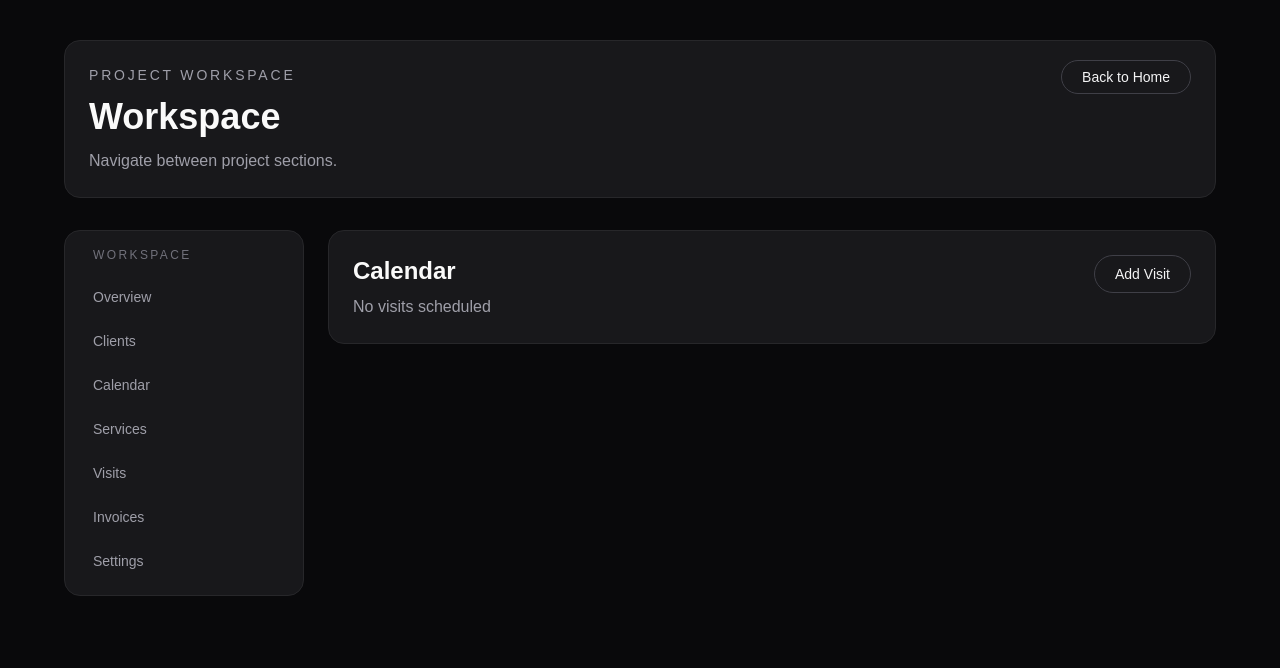
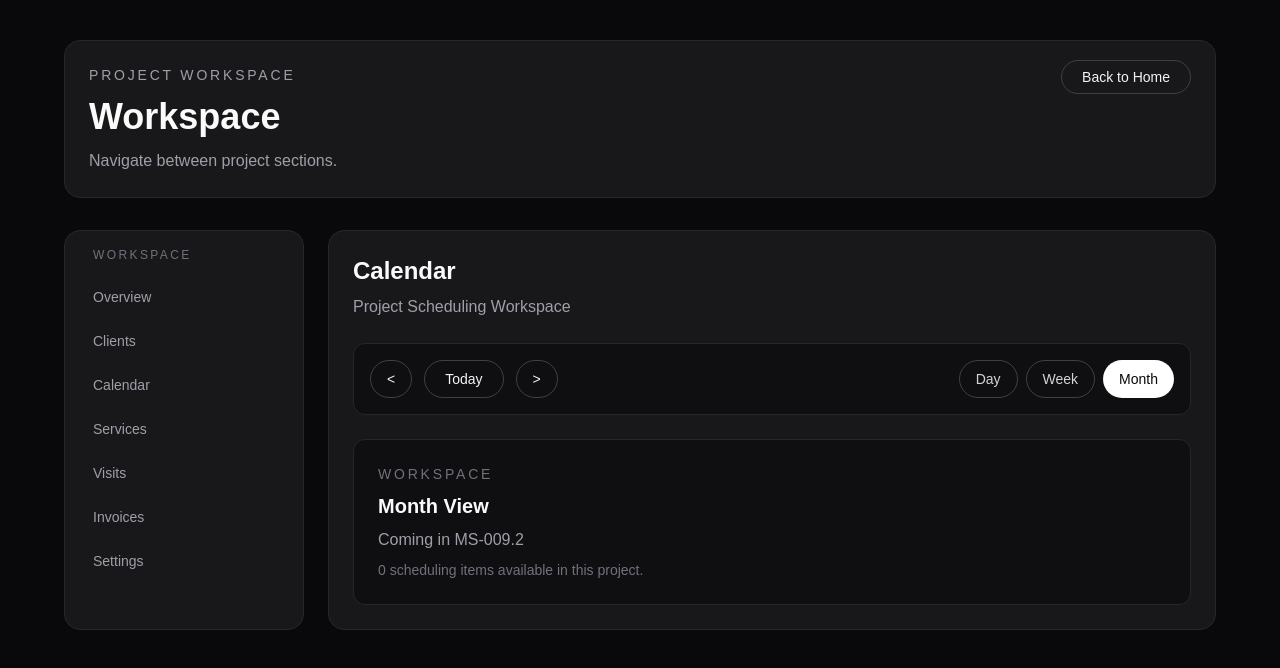
Before and after one commit to Rgronski/soft-premium-system, a Next.js app: page /projects/1/calendar in a window 1280 px wide. Shown: the top 668 px of the page. Built offline with nearby package versions, Linux system fonts and the light colour scheme.

Commit message:
feat: add scheduling engine calendar shell

```diff
--- a/src/app/projects/[id]/calendar/page.tsx
+++ b/src/app/projects/[id]/calendar/page.tsx
@@ -1,6 +1,5 @@
 "use client";
 
-import Link from "next/link";
 import { useParams } from "next/navigation";
 import { useMemo } from "react";
 
@@ -12,22 +11,6 @@ type Visit = {
   time: string;
   createdAt: string;
   status?: string;
-};
-
-type Client = {
-  id: string;
-  firstName: string;
-  lastName: string;
-  phone: string;
-  createdAt: string;
-};
-
-type Service = {
-  id: string;
-  name: string;
-  duration: number;
-  price: number;
-  createdAt: string;
 };
 
 export default function ProjectCalendarPage() {
@@ -50,88 +33,73 @@ export default function ProjectCalendarPage() {
       return firstDateTime.localeCompare(secondDateTime);
     });
   }, [isLoaded, params.id]);
-  const clients = useMemo<Client[]>(() => {
-    if (!isLoaded) {
-      return [];
-    }
-
-    const savedClients = localStorage.getItem(
-      `soft-premium-system.projects.${params.id}.clients`,
-    );
-
-    return savedClients ? JSON.parse(savedClients) : [];
-  }, [isLoaded, params.id]);
-  const services = useMemo<Service[]>(() => {
-    if (!isLoaded) {
-      return [];
-    }
-
-    const savedServices = localStorage.getItem(
-      `soft-premium-system.projects.${params.id}.services`,
-    );
-
-    return savedServices ? JSON.parse(savedServices) : [];
-  }, [isLoaded, params.id]);
 
   return (
     <section className="rounded-2xl border border-zinc-800 bg-zinc-900 p-6">
       <div className="space-y-6">
-        <div className="flex flex-col gap-4 sm:flex-row sm:items-start sm:justify-between">
+        <div className="space-y-2">
+          <h2 className="text-2xl font-semibold text-zinc-50">Calendar</h2>
+          <p className="text-zinc-400">Project Scheduling Workspace</p>
+        </div>
+
+        <div className="flex flex-col gap-3 rounded-xl border border-zinc-800 bg-zinc-950/60 p-4 lg:flex-row lg:items-center lg:justify-between">
+          <div className="flex items-center gap-3">
+            <button
+              type="button"
+              className="rounded-full border border-zinc-700 px-4 py-2 text-sm font-medium text-zinc-100 transition-colors hover:border-zinc-500 hover:bg-zinc-800"
+            >
+              {"<"}
+            </button>
+            <button
+              type="button"
+              className="rounded-full border border-zinc-700 px-5 py-2 text-sm font-medium text-zinc-100 transition-colors hover:border-zinc-500 hover:bg-zinc-800"
+            >
+              Today
+            </button>
+            <button
+              type="button"
+              className="rounded-full border border-zinc-700 px-4 py-2 text-sm font-medium text-zinc-100 transition-colors hover:border-zinc-500 hover:bg-zinc-800"
+            >
+              {">"}
+            </button>
+          </div>
+
+          <div className="flex flex-wrap gap-2">
+            <button
+              type="button"
+              className="rounded-full border border-zinc-700 px-4 py-2 text-sm font-medium text-zinc-300 transition-colors hover:border-zinc-500 hover:bg-zinc-800 hover:text-zinc-100"
+            >
+              Day
+            </button>
+            <button
+              type="button"
+              className="rounded-full border border-zinc-700 px-4 py-2 text-sm font-medium text-zinc-300 transition-colors hover:border-zinc-500 hover:bg-zinc-800 hover:text-zinc-100"
+            >
+              Week
+            </button>
+            <button
+              type="button"
+              className="rounded-full bg-white px-4 py-2 text-sm font-medium text-zinc-950"
+            >
+              Month
+            </button>
+          </div>
+        </div>
+
+        <div className="rounded-xl border border-zinc-800 bg-zinc-950/60 p-6">
           <div className="space-y-2">
-            <h2 className="text-2xl font-semibold text-zinc-50">Calendar</h2>
-            <p className="text-zinc-400">
-              {isLoaded && visits.length === 0 ? "No visits scheduled" : null}
+            <p className="text-sm uppercase tracking-[0.2em] text-zinc-500">
+              Workspace
+            </p>
+            <h3 className="text-xl font-semibold text-zinc-50">Month View</h3>
+            <p className="text-zinc-400">Coming in MS-009.2</p>
+            <p className="text-sm text-zinc-500">
+              {isLoaded
+                ? `${visits.length} scheduling items available in this project.`
+                : null}
             </p>
           </div>
-
-          {isLoaded && visits.length === 0 ? (
-            <Link
-              href={`/projects/${params.id}/visits/new`}
-              className="rounded-full border border-zinc-700 px-5 py-2 text-sm font-medium text-zinc-100 transition-colors hover:border-zinc-500 hover:bg-zinc-800"
-            >
-              Add Visit
-            </Link>
-          ) : null}
         </div>
-
-        {isLoaded && visits.length > 0 ? (
-          <div className="space-y-3">
-            {visits.map((visit) => {
-              const client = clients.find(
-                (currentClient) => currentClient.id === visit.clientId,
-              );
-              const service = services.find(
-                (currentService) => currentService.id === visit.serviceId,
-              );
-
-              return (
-                <div
-                  key={visit.id}
-                  className="rounded-xl border border-zinc-800 bg-zinc-950/60 p-4"
-                >
-                  <p className="text-base font-medium text-zinc-50">
-                    {visit.date}
-                  </p>
-                  <p className="mt-1 text-sm text-zinc-400">{visit.time}</p>
-                  <p className="mt-3 text-sm text-zinc-300">
-                    Client:{" "}
-                    {client
-                      ? `${client.firstName} ${client.lastName}`
-                      : "Unknown client"}
-                  </p>
-                  <p className="mt-1 text-sm text-zinc-300">
-                    Service: {service ? service.name : "Unknown service"}
-                  </p>
-                  {visit.status ? (
-                    <p className="mt-1 text-sm text-zinc-300">
-                      Status: {visit.status}
-                    </p>
-                  ) : null}
-                </div>
-              );
-            })}
-          </div>
-        ) : null}
       </div>
     </section>
   );
```
